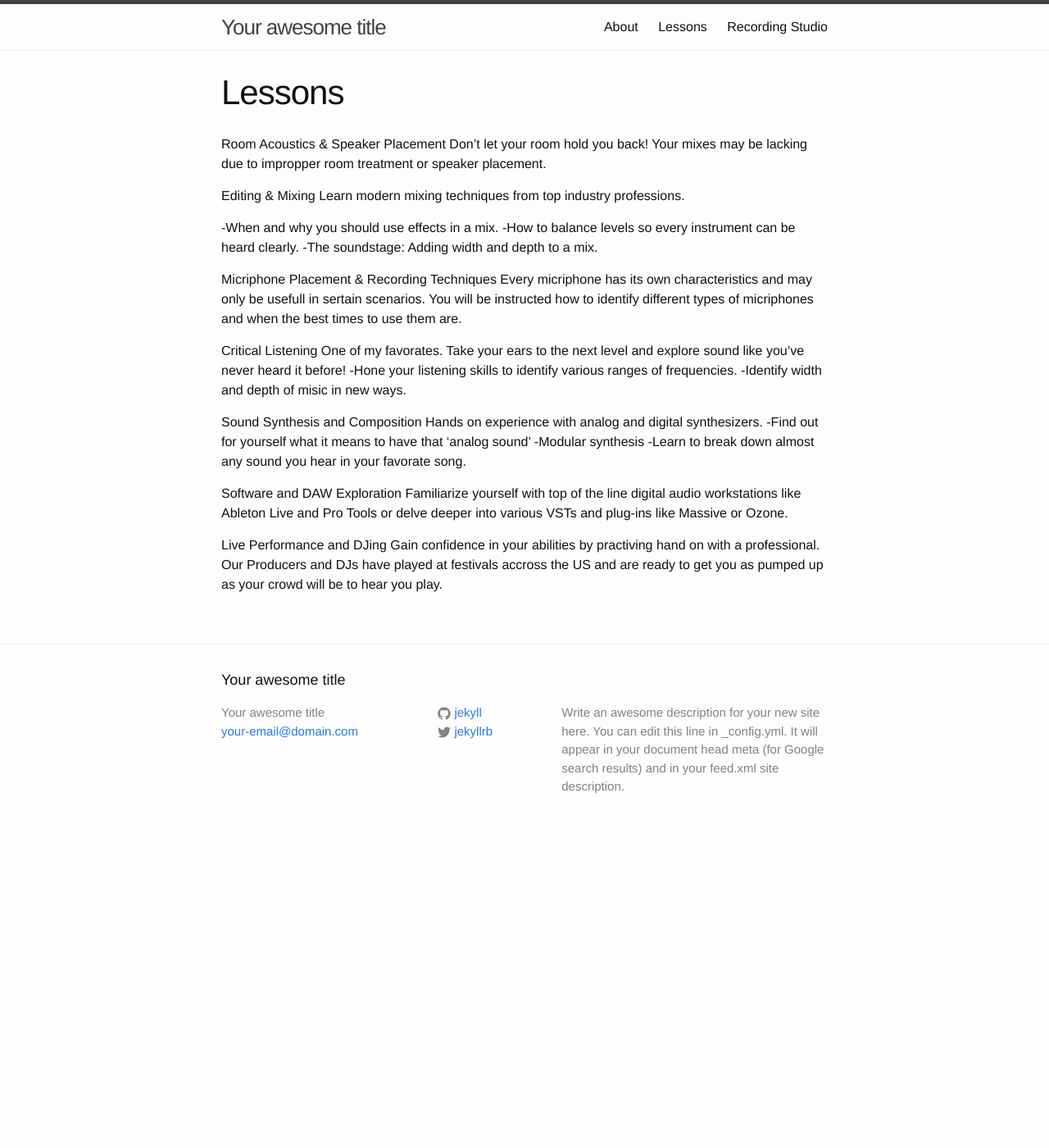
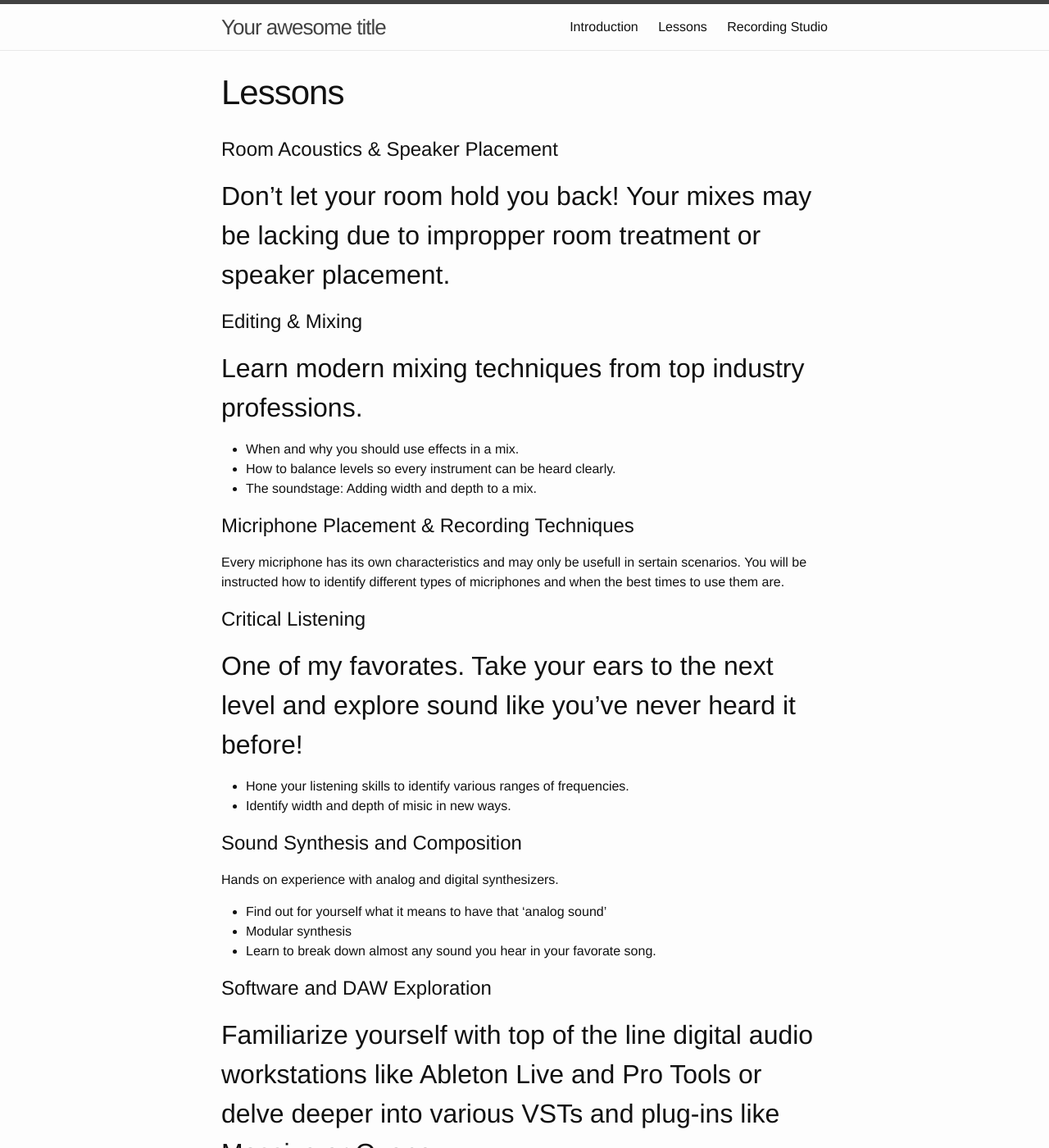
Before and after one commit to zackhanni/Soma-website-classic, a Jekyll site: the page built from lessons.md, in a window 1280 px wide and 1400 px high. Shown: the whole window at 82% size. Built offline with Jekyll 4.4.1, drawn with Linux system fonts in a browser that asks for light colours; some of the changed text lies outside the part shown.

Commit message:
cleaned up wording and added basic formatting

```diff
--- a/about.md
+++ b/about.md
@@ -1,10 +1,11 @@
 ---
 layout: page
-title: About
+title: Introduction
 permalink: /about/
 ---
-Located in the Northern Liberties district of Philadelphia, Soma Studios was started by producer, and mixing and mastering engineer Zack Hanni in 2007.
 
-We pride ourselves on having a relaxed, laid-back atmosphere, with the commitment, equipment, and quality of a major recording studio.
+# Located in the Northern Liberties district of Philadelphia, Soma Studios was started by producer, and mixing and mastering engineer Zack Hanni in 2007.
 
-Our Competative rates and abaility to exceed expectations have kept our clients coming back time and time again.
+# We pride ourselves on having a **relaxed, laid-back atmosphere,** with the commitment, equipment, and quality of a major recording studio.
+
+# Our Competative rates and abaility to **exceed expectations** have kept our clients coming back time and time again.
--- a/lessons.md
+++ b/lessons.md
@@ -3,34 +3,39 @@ layout: page
 title: Lessons
 permalink: /lessons/
 ---
+# Room Acoustics & Speaker Placement
 
-Room Acoustics & Speaker Placement
-Don't let your room hold you back! Your mixes may be lacking due to impropper room treatment or speaker placement.
+## Don't let your room hold you back! Your mixes may be lacking due to impropper room treatment or speaker placement.
 
-Editing & Mixing
-Learn modern mixing techniques from top industry professions.
+# Editing & Mixing
 
--When and why you should use effects in a mix.
--How to balance levels so every instrument can be heard clearly.
--The soundstage: Adding width and depth to a mix.
+## Learn modern mixing techniques from top industry professions.
 
-Micriphone Placement & Recording Techniques
+*  When and why you should use effects in a mix.
+*  How to balance levels so every instrument can be heard clearly.
+*  The soundstage: Adding width and depth to a mix.
+
+# Micriphone Placement & Recording Techniques
+
 Every micriphone has its own characteristics and may only be usefull in sertain scenarios. You will be instructed how to identify different types of micriphones and when the best times to use them are.
 
+# Critical Listening
 
-Critical Listening
-One of my favorates. Take your ears to the next level and explore sound like you've never heard it before!
--Hone your listening skills to identify various ranges of frequencies.
--Identify width and depth of misic in new ways.
+## One of my favorates. Take your ears to the next level and explore sound like you've never heard it before!
 
-Sound Synthesis and Composition
+*  Hone your listening skills to identify various ranges of frequencies.
+*  Identify width and depth of misic in new ways.
+
+# Sound Synthesis and Composition
 Hands on experience with analog and digital synthesizers.
--Find out for yourself what it means to have that 'analog sound'
--Modular synthesis
--Learn to break down almost any sound you hear in your favorate song.
+*  Find out for yourself what it means to have that 'analog sound'
+*  Modular synthesis
+*  Learn to break down almost any sound you hear in your favorate song.
 
-Software and DAW Exploration
-Familiarize yourself with top of the line digital audio workstations like Ableton Live and Pro Tools or delve deeper into various VSTs and plug-ins like Massive or Ozone.
+# Software and DAW Exploration
 
-Live Performance and DJing
-Gain confidence in your abilities by practiving hand on with a professional. Our Producers and DJs have played at festivals accross the US and are ready to get you as pumped up as your crowd will be to hear you play.
+## Familiarize yourself with top of the line digital audio workstations like Ableton Live and Pro Tools or delve deeper into various VSTs and plug-ins like Massive or Ozone.
+
+# Live Performance and DJing
+
+## Gain confidence in your abilities by practiving hand on with a professional. Our Producers and DJs have played at festivals accross the US and are ready to get you as pumped up as your crowd will be to hear you play.
```
Also changed, not shown: recording_studio.md (+17 -12 lines).
